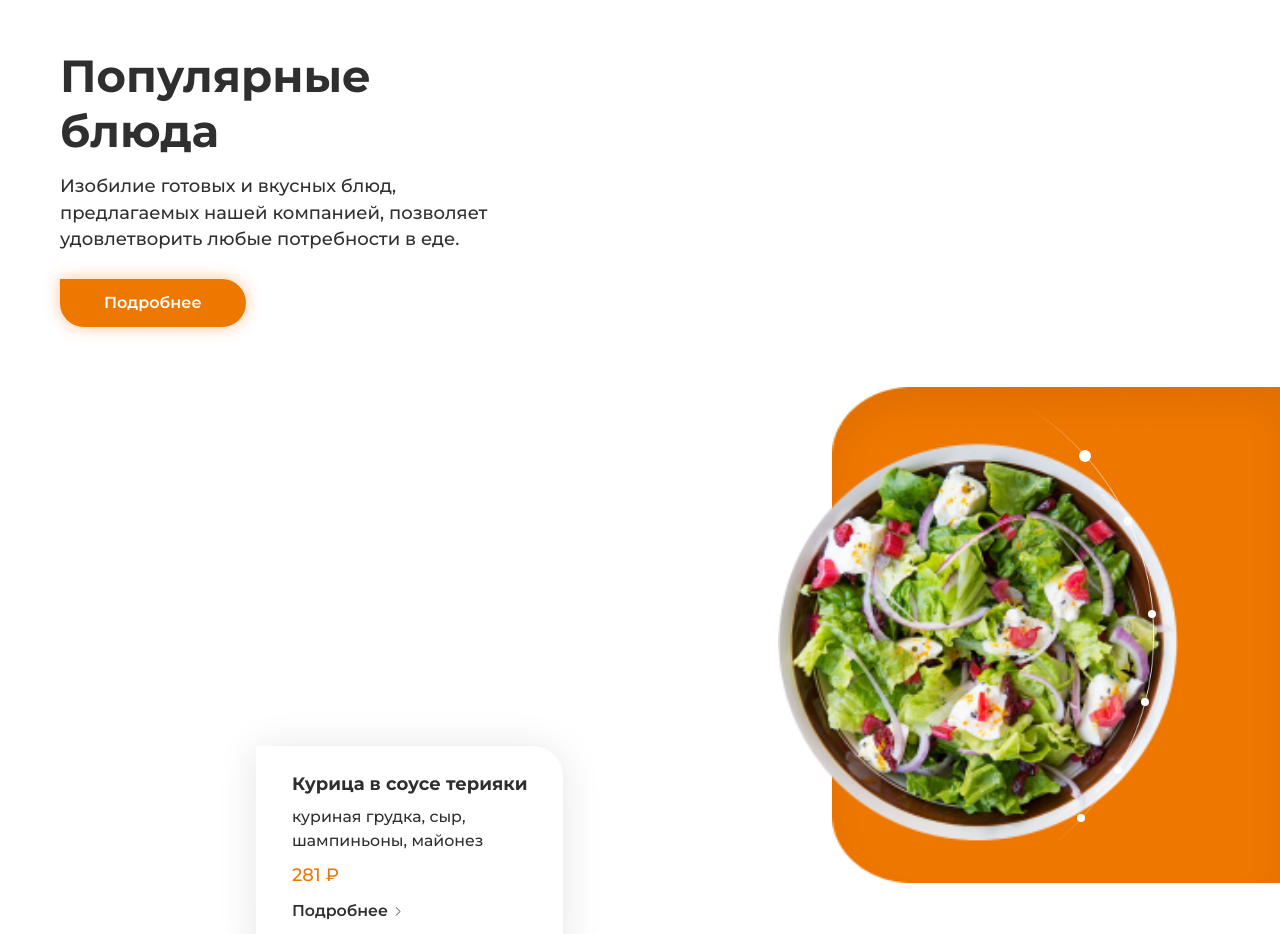
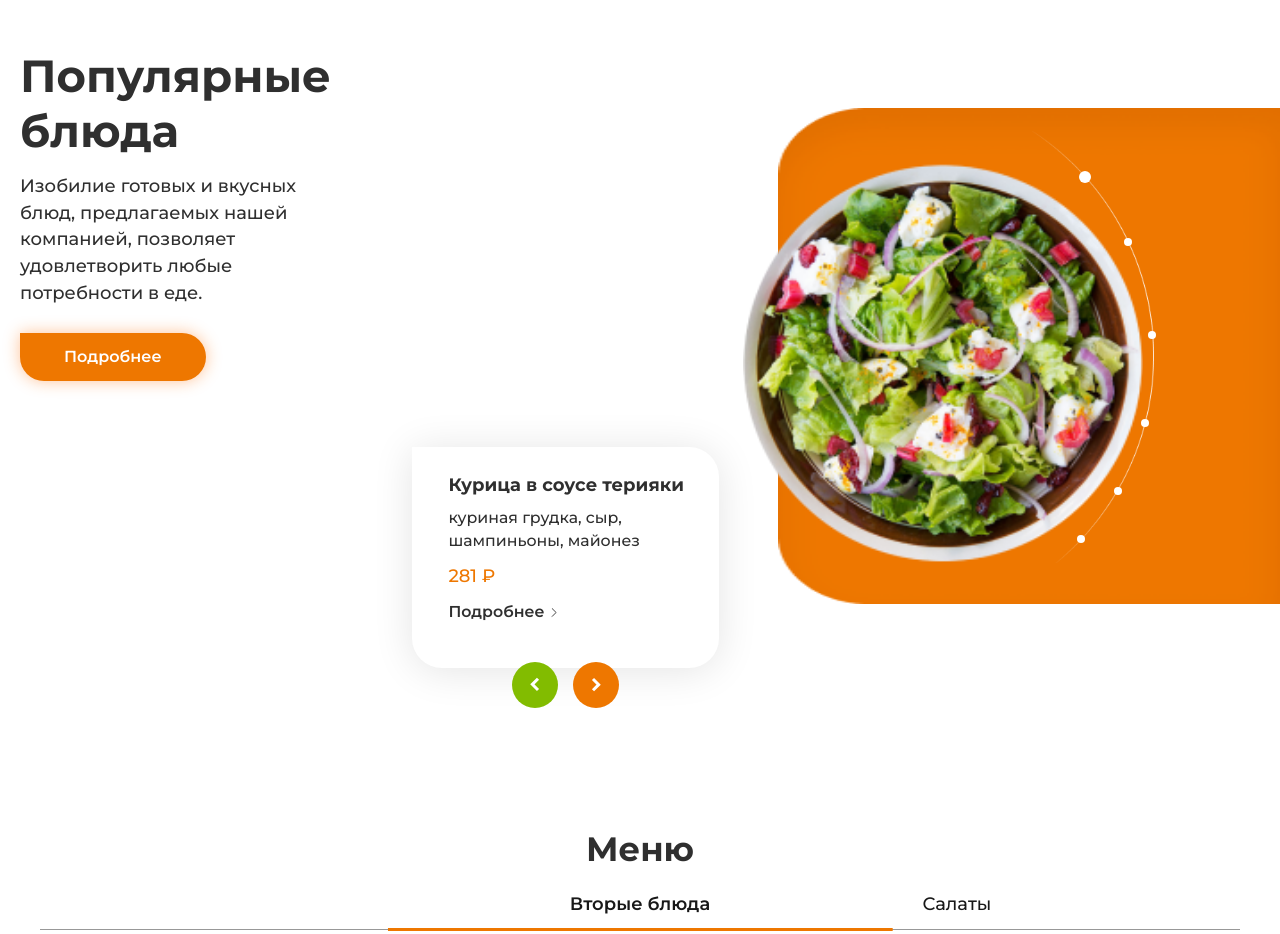
Before and after one commit to AndrewTalanov/INTEC, a website built with webpack: page src/index.html in a window 1280 px wide. Shown: the part 1047-1981 px from the top of the page. Built offline with nearby package versions, Linux system fonts and the light colour scheme; files whose address does not match are found by name.

Commit message:
адаптировал слайдер, осталось все выровнять

```diff
--- a/src/index.html
+++ b/src/index.html
@@ -62,11 +62,13 @@
 		</section>
 
 		<section class="section-popular-dishes">
-			<div class="wrapper popular-dishes">
-				<div class="popular-dishes__title">
+			<div class="popular-dishes">
+
+				<div class="wrapper popular-dishes-content ">
+					<div class="popular-dishes-content__title">
 						<h2>Популярные <br> блюда</h2>
 					</div>
-				<div class="popular-dishes__description">
+					<div class="popular-dishes-content__description">
 						<p>Изобилие готовых и вкусных блюд, предлагаемых нашей компанией, позволяет удовлетворить любые
 							потребности в еде.</p>
 					</div>
@@ -208,6 +210,10 @@
 						</div>
 					</div>
 				</div>
+
+
+			</div>
+
 
 			<div class="popular-dishes__swiper-pagination">
 				<img src="@img/content/ellipse.png" alt="Полоска, на которой точки пагинации">
--- a/src/scss/main.scss
+++ b/src/scss/main.scss
@@ -146,12 +146,17 @@
 .section-popular-dishes {
   position: relative;
   padding: 55px 0 0 0;
-  display: flex;
-  flex-direction: column;
+
 
   .popular-dishes {
     width: 100%;
     box-sizing: border-box;
+    display: flex;
+    flex-direction: column;
+    @media (min-width: 900px) {
+      flex-direction: unset;
+    }
+    &-content {
       &__title {
         h2 {
           line-height: 29px;
@@ -167,6 +172,7 @@
         margin: 15px 0 26px 0;
         max-width: 458px;
       }
+    }
 
     &__swiper {
       position: relative;
@@ -180,8 +186,8 @@
       @media (min-width: 550px) {
         background: right top / 55% 65% url("@img/content/BG.png") no-repeat;
       }
-      @media (min-width: 768px) {
-        background: right top / 35% 80% url("@img/content/BG.png") no-repeat;
+      @media (min-width: 900px) {
+        background: right top / 55% 80% url("@img/content/BG.png") no-repeat;
         padding: 0 0 40px 0;
       }
 
@@ -218,7 +224,7 @@
           left: 68%;
           bottom: 290px;
         }
-        @media (min-width: 768px) {
+        @media (min-width: 900px) {
           left: 80%;
           bottom: 160px;
         }
@@ -324,9 +330,9 @@
               width: 400px;
               height: 400px;
             }
-            @media (min-width: 768px) {
+            @media (min-width: 900px) {
               align-self: flex-end;
-              margin: 45px 8% 95px 0;
+              margin: 45px 15% 95px 0;
 
             }
           }
@@ -342,10 +348,10 @@
             @media (min-width: 550px) {
               padding: 36px 20px 28px 20px;
             }
-            @media (min-width: 768px) {
+            @media (min-width: 900px) {
               position: absolute;
-              bottom: -30px;
-              left: 20%;
+              bottom: 30px;
+              left: 5%;
               background-color: #fff;
               padding: 27px 0px 0px 0px;
               height: 221px;
```
Lines whose indentation alone changed are shown as unchanged.
